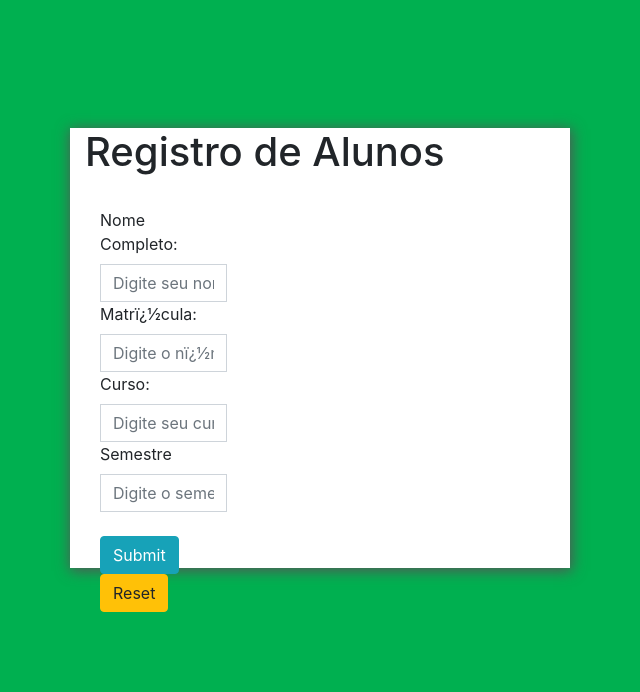
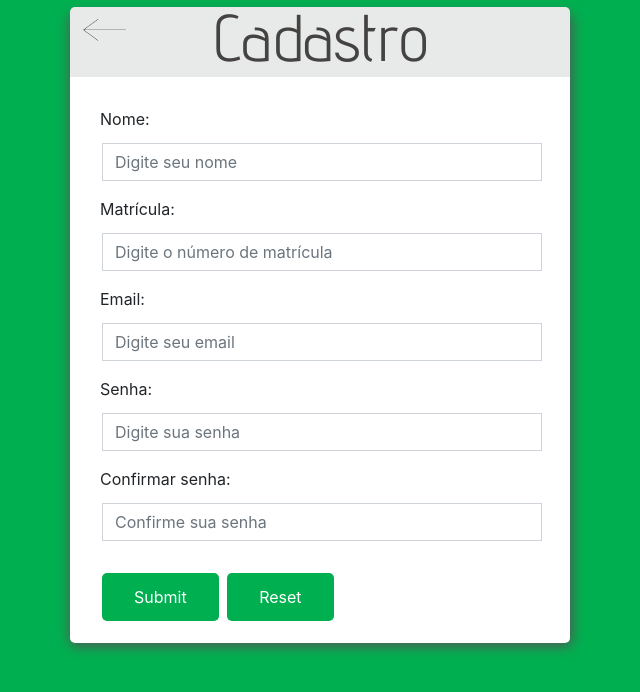
Before and after one commit to 4-Periodo/Projeto, a plain HTML site: page cadastro.html in a window 1280 px wide. Shown: the whole page, without its empty margins (320-960 px from the left). Drawn offline with Linux system fonts and the light colour scheme.

Commit message:
frontend v1.0

```diff
--- a/cadastro.html
+++ b/cadastro.html
@@ -1,62 +1,110 @@
 <!DOCTYPE html>
-<html>
+<html lang="pt-br">
+
 <head>
-<meta charset="ISO-8859-1">
+	<meta http-equiv="Content-Language" content="pt-br">
+	<meta charset="utf-8 ">
 	<meta name="viewport" content="width=device-width, initial-scale=1">
-<title>Controle de Acesso</title>
-<link href="css/bootstrap.css" rel="stylesheet"
-	type="text/css">
+	<title>Cadastro</title>
+	<link href="css/bootstrap.css" rel="stylesheet" type="text/css">
 
 	<style>
-	 .centro{
-
-      height: 440px;
+		.centro {
+			border-radius: 5px;
+			height: 630px;
 			width: 500px;
 			margin: 0 auto;
+			margin-top: 1%;
 
-      margin-top: 10%;
 			background-color: white;
-      box-shadow:1px 2px 13px 1px #555555;
+			box-shadow: 1px 2px 13px 1px #555555;
 
 		}
 
+		input {
+			background-color: #00B050;
+			border: none;
+			color: white;
+			padding: 12px 32px;
+			text-decoration: none;
+			margin: 4px 2px;
+			border-radius: 5px;
+
+
+		}
+
+		.h1_centro {
+			text-align: center;
+			margin-top: -40px;
+			color: #454242;
+			font-family: AdventPro;
+			font-size: 66px;
+		}
+
+		.div_centro {
+			width: 500px;
+			border-top-left-radius: 5px;
+			border-top-right-radius: 5px;
+			background-color: #E8EAE9;
+			height: 70px;
+			position: relative;
+			left: -30px;
+			top: -30px;
+		}
+
+		@font-face {
+			font-family: AdventPro;
+			src: url(fontes/AdventPro-Regular.ttf);
+		}
 	</style>
 </head>
+
 <body style="background-color: #00B050;">
 	<div class="centro">
+
 		<div class="container-fluid">
-	<h1>Registro de Alunos</h1>
+
 			<br>
 			<div class="row-fluid">
 				<div class="col-sm-4">
-			<form action="" method="post">
-				<div >
-					<label class="form-label">Nome Completo:</label> <input type="text"
-						class="form-control" placeholder="Digite seu nome completo"
-						name="nome" id="nome" required="required">
+					<form style="width: 440px;" action="" method="post">
+						<div class="div_centro">
+							<a href="index.html">
+								<img src="img/ceta.png" width=50px height=30px
+									style="position: relative; left: 10px; top: 7px;">
+							</a>
+							<h1 class="h1_centro">Cadastro</h1>
 						</div>
-
-				<div >
-					<label class="form-label">Matr�cula:</label> <input type="text"
-						class="form-control" placeholder="Digite o n�mero de matr�cula"
-						name="nmatricula" id="nmatricula" required="required">
+						<div>
+							<label class="form-label">Nome:</label> <input type="text" class="form-control"
+								placeholder="Digite seu nome" name="nome" id="nome" required="required">
 						</div>
-
-				<div >
-					<label class="form-label">Curso:</label> <input type="text"
-						class="form-control" placeholder="Digite seu curso" name="curso"
-						id="curso" required="required">
+						<p></p>
+						<div>
+							<label class="form-label">Matrícula:</label> <input type="text" class="form-control"
+								placeholder="Digite o número de matrícula" name="nmatricula" id="nmatricula"
+								required="required">
 						</div>
-
+						<p></p>
 						<div>
-					<label class="form-label">Semestre</label> <input type="text"
-						class="form-control" placeholder="Digite o semestre"
-						name="semestre" id="semestre" required="required">
+							<label class="form-label">Email:</label> <input type="email" class="form-control"
+								placeholder="Digite seu email" name="email" id="email" required="required">
+						</div>
+						<p></p>
+						<div>
+							<label class="form-label">Senha:</label> <input type="password" class="form-control"
+								placeholder="Digite sua senha" name="senha" id="senha" required="required">
+						</div>
+						<p></p>
+						<div>
+							<label class="form-label">Confirmar senha:</label> <input type="password"
+								class="form-control" placeholder="Confirme sua senha" name="comsenha" id="comsenha"
+								required="required">
 						</div>
 						<br>
 						<div>
-					<input type="submit" name="submit" id="submit" class="btn btn-info">
-					<input type="reset" name="reset" id="reset" class="btn btn-warning">
+							<input type="submit" name="submit" id="submit">
+							<input type="reset" name="reset" id="reset">
 						</div>
 
 					</form>
@@ -64,5 +112,7 @@
 				</div>
 
 			</div>
+
 </body>
+
 </html>
--- a/css/login.css
+++ b/css/login.css
@@ -19,6 +19,7 @@ body {
   padding: 30px;
   margin: auto;
   box-shadow: 1px 2px 13px 1px #555555;
+  border-radius: 5px;
 }
 .form-signin .checkbox {
   font-weight: 400;
```
Also changed, not shown: index.html (+75 -30 lines), login.html (+28 -13 lines), bootstrap/css/bootstrap.css, fontes/AdventPro-Bold.ttf (added), fontes/AdventPro-ExtraLight.ttf (added), fontes/AdventPro-Light.ttf (added), fontes/AdventPro-Medium.ttf (added), fontes/AdventPro-Regular.ttf (added), fontes/AdventPro-SemiBold.ttf (added), fontes/AdventPro-Thin.ttf (added), img/ceta.png (added). Lines whose indentation alone changed are shown as unchanged.
